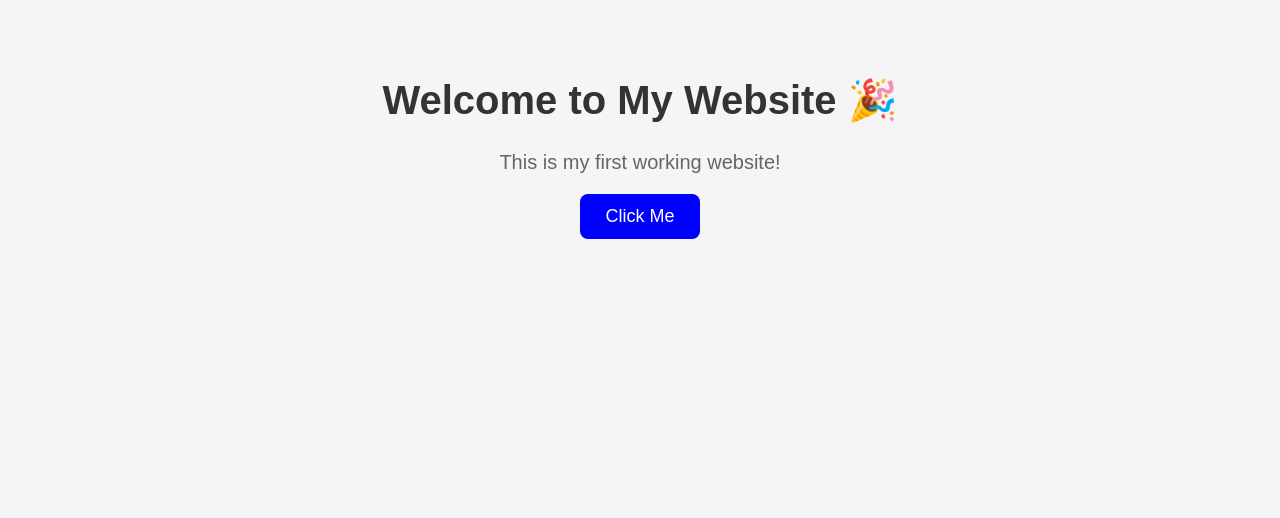
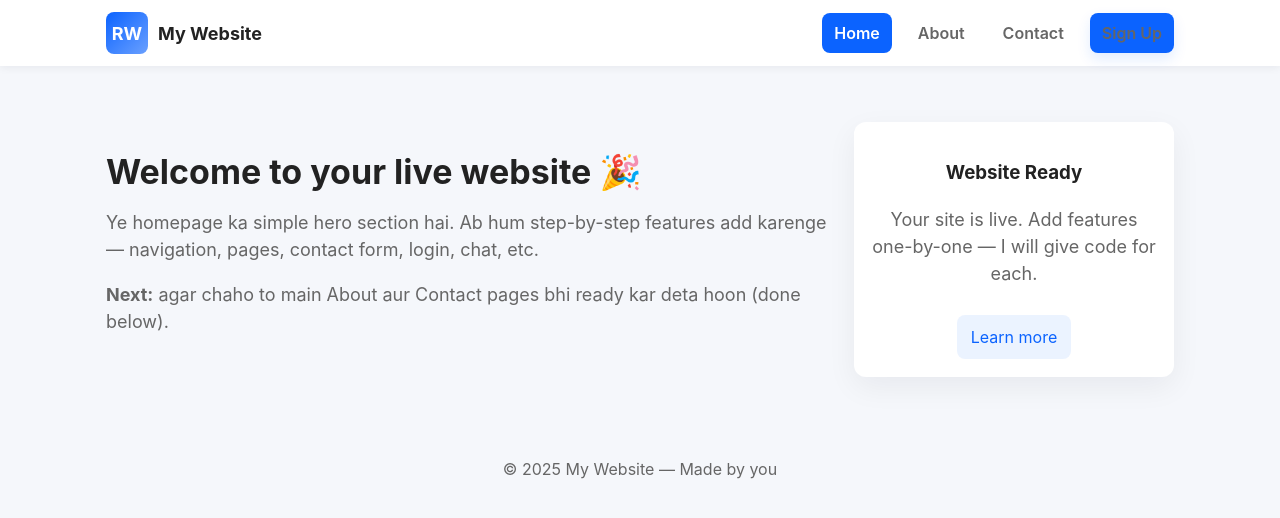
Before and after one commit to aaderohitkumar959-sys/mywebsite, a plain HTML site: page index.html in a window 1280 px wide. Drawn offline with Linux system fonts and the light colour scheme.

Commit message:
Add files via upload

```diff
--- a/index.html
+++ b/index.html
@@ -1,37 +1,163 @@
 <!DOCTYPE html>
-<html>
+<html lang="en">
 <head>
-    <title>My First Website</title>
+  <meta charset="utf-8" />
+  <meta name="viewport" content="width=device-width,initial-scale=1" />
+  <title>Home - My Website</title>
   <style>
-        body {
-            margin: 0;
-            font-family: Arial;
-            background: #f5f5f5;
-            text-align: center;
-            padding: 50px;
+    :root{
+      --bg:#f5f7fb;
+      --primary:#0b63ff;
+      --text:#222;
+      --muted:#666;
     }
-        h1 {
-            color: #333;
-            font-size: 40px;
+    *{box-sizing:border-box}
+    body{
+      margin:0;
+      font-family:Inter,Arial,Helvetica,sans-serif;
+      background:var(--bg);
+      color:var(--text);
+      line-height:1.5;
     }
-        p {
-            color: #666;
-            font-size: 20px;
+
+    /* NAVBAR */
+    .nav{
+      width:100%;
+      background:white;
+      box-shadow:0 2px 8px rgba(20,20,40,.06);
+      position:sticky;
+      top:0;
+      z-index:100;
     }
-        button {
-            padding: 12px 25px;
-            font-size: 18px;
-            background: blue;
-            color: white;
-            border: none;
-            border-radius: 8px;
+    .nav .container{
+      max-width:1100px;
+      margin:0 auto;
+      display:flex;
+      align-items:center;
+      justify-content:space-between;
+      padding:12px 16px;
+      gap:12px;
     }
+    .brand{
+      display:flex;
+      gap:10px;
+      align-items:center;
+      text-decoration:none;
+      color:var(--text);
+    }
+    .brand .logo{
+      width:42px;height:42px;border-radius:8px;
+      background:linear-gradient(135deg,var(--primary),#6aa0ff);
+      display:flex;align-items:center;justify-content:center;color:white;font-weight:700;
+      font-size:18px;
+    }
+    .brand .title{
+      font-size:18px;font-weight:700;
+    }
+
+    .menu{
+      display:flex;
+      gap:14px;
+      align-items:center;
+    }
+    .menu a{
+      text-decoration:none;color:var(--muted);padding:8px 12px;border-radius:8px;font-weight:600;
+    }
+    .menu a:hover{color:var(--text);background:rgba(11,99,255,0.06)}
+    .menu a.active{color:white;background:var(--primary)}
+
+    .cta{
+      padding:8px 14px;background:var(--primary);color:white;border-radius:10px;text-decoration:none;font-weight:700;
+      box-shadow:0 6px 14px rgba(11,99,255,.12);
+    }
+
+    /* mobile */
+    .hamburger{
+      display:none;border:none;background:transparent;font-size:20px;
+    }
+    @media (max-width:720px){
+      .menu{display:none;position:absolute;right:12px;top:64px;background:white;flex-direction:column;padding:10px;border-radius:10px;box-shadow:0 10px 30px rgba(20,20,40,.08)}
+      .menu.show{display:flex}
+      .hamburger{display:block}
+    }
+
+    /* Hero */
+    .hero{
+      max-width:1100px;margin:28px auto;padding:28px 16px;display:flex;gap:24px;align-items:center;
+      justify-content:space-between;
+    }
+    .hero-left{flex:1}
+    .hero h1{font-size:34px;margin:0 0 12px}
+    .hero p{color:var(--muted);margin:0 0 18px;font-size:18px}
+    .hero-right{width:320px;background:white;padding:18px;border-radius:12px;box-shadow:0 10px 30px rgba(20,20,40,.06);text-align:center}
+
+    footer{max-width:1100px;margin:36px auto;padding:16px;color:var(--muted);text-align:center}
   </style>
 </head>
 <body>
-    <h1>Welcome to My Website 🎉</h1>
-    <p>This is my first working website!</p>
 
-    <button onclick="alert('Button clicked!')">Click Me</button>
+  <header class="nav" id="site-nav">
+    <div class="container">
+      <a href="index.html" class="brand">
+        <div class="logo">RW</div>
+        <div class="title">My Website</div>
+      </a>
+
+      <nav>
+        <button class="hamburger" id="hamb">☰</button>
+        <div class="menu" id="menu">
+          <a href="index.html" data-link="index">Home</a>
+          <a href="about.html" data-link="about">About</a>
+          <a href="contact.html" data-link="contact">Contact</a>
+          <a href="#" class="cta">Sign Up</a>
+        </div>
+      </nav>
+    </div>
+  </header>
+
+  <main>
+    <section class="hero">
+      <div class="hero-left">
+        <h1>Welcome to your live website 🎉</h1>
+        <p>Ye homepage ka simple hero section hai. Ab hum step-by-step features add karenge — navigation, pages, contact form, login, chat, etc.</p>
+        <p><strong>Next:</strong> agar chaho to main About aur Contact pages bhi ready kar deta hoon (done below).</p>
+      </div>
+
+      <div class="hero-right">
+        <h3>Website Ready</h3>
+        <p style="color:var(--muted)">Your site is live. Add features one-by-one — I will give code for each.</p>
+        <a href="about.html" style="display:inline-block;margin-top:10px;padding:10px 14px;border-radius:8px;background:rgba(11,99,255,.08);text-decoration:none;color:var(--primary)">Learn more</a>
+      </div>
+    </section>
+  </main>
+
+  <footer>
+    © <span id="year"></span> My Website — Made by you
+  </footer>
+
+  <script>
+    // set year
+    document.getElementById('year').textContent = new Date().getFullYear();
+
+    // mobile menu toggle
+    const hamb = document.getElementById('hamb');
+    const menu = document.getElementById('menu');
+    hamb.addEventListener('click', ()=> menu.classList.toggle('show'));
+
+    // mark active link
+    const links = document.querySelectorAll('.menu a');
+    const path = location.pathname.split('/').pop() || 'index.html';
+    links.forEach(a=>{
+      const name = a.getAttribute('href').split('/').pop();
+      if(name === path) a.classList.add('active');
+    });
+
+    // close mobile menu when clicking outside (optional)
+    document.addEventListener('click', (e)=>{
+      if(!e.target.closest('#menu') && !e.target.closest('#hamb')){
+        menu.classList.remove('show');
+      }
+    });
+  </script>
 </body>
 </html>
```
Also changed, not shown: about.html (added, +35 -0 lines), contact.html (added, +57 -0 lines). Lines whose indentation alone changed are shown as unchanged.
